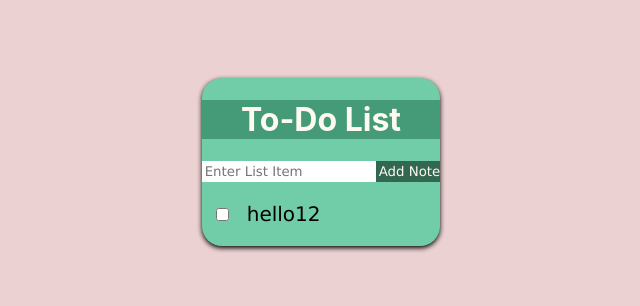
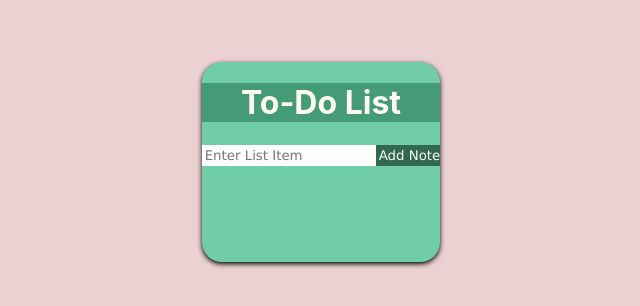
Before and after one commit to shivang02/to-do-list, a React (Create React App) app in the folder to-do-list/: page / in a window 1280 px wide. Shown: the part 238-544 px from the top of the page, without its empty margins (319-959 px from the left). Built offline with nearby package versions, Linux system fonts and the light colour scheme.

Commit message:
Added some major changes

```diff
--- a/to-do-list/src/App.css
+++ b/to-do-list/src/App.css
@@ -6,10 +6,24 @@
   align-items: center;
   justify-content: center;
   width: 100%;
-  height: 100vh;
+  min-height: 100vh;
   background-color: #ebd1d1;
   background-attachment: fixed;
 }
+
+.inner-app {
+
+  background-color:#71cca8;
+  margin: 100px;
+  vertical-align: middle;
+  text-align: center;
+  width: fit-content;
+  box-shadow:0px 2px 5px black;
+  padding: auto;
+  border-radius: 20px;
+  min-height: 200px;
+}
+
 .full-list {
   display: flex;
   flex-direction: column;
@@ -51,17 +65,6 @@
 
 }
 
-.inner-app {
-
-  background-color:#71cca8;
-  margin: 100px;
-  vertical-align: middle;
-  text-align: center;
-  width: fit-content;
-  box-shadow:0px 2px 5px black;
-  padding: auto;
-  border-radius: 20px;
-}
 /*
 .App-logo {
   height: 40vmin;
--- a/to-do-list/src/components/InputBox.js
+++ b/to-do-list/src/components/InputBox.js
@@ -7,24 +7,38 @@ class InputBox extends React.Component {
         this.state ={
             ItemVal : []
         }
+        this.ClickHandler = this.ClickHandler.bind(this);
+        this.EnterCheck=this.EnterCheck.bind(this);
     }
 
+
     ClickHandler = () => {
-        console.log(this.state.ItemVal);
-        return (this.state.ItemVal).push([document.getElementById("input-box").value]);
-
+        const str=document.getElementById("input-box").value;
+        this.setState({ItemVal:this.state.ItemVal.concat(str)});
+        document.getElementById("input-box").value="";
     };
 
+    EnterCheck = (e)=>{
+        if(e.key== 'Enter'){
+            this.ClickHandler();
+        }
+    }
 
     render() {
+
+        const listItems = this.state.ItemVal.map((listVal,index) =>{
+            return (
+                <List value={listVal} />
+            );
+        })
         return (
             <div>
             <div className="input-container">
-            <input className="list-input" placeholder="Enter List Item" id="input-box"></input>
-                <button type="submit" className="list-submit-button" onClick={this.ClickHandler}>Add Note</button>
+            <input className="list-input" placeholder="Enter List Item" id="input-box" onKeyDown={this.EnterCheck}></input>
+                <button type="submit" id="submit-button" className="list-submit-button" onClick={() =>this.ClickHandler()}>Add Note</button>
             </div>
             <div className="full-list">
-                <List value={"hello12"} />
+                {listItems}
             </div>
         </div>
         )
```
